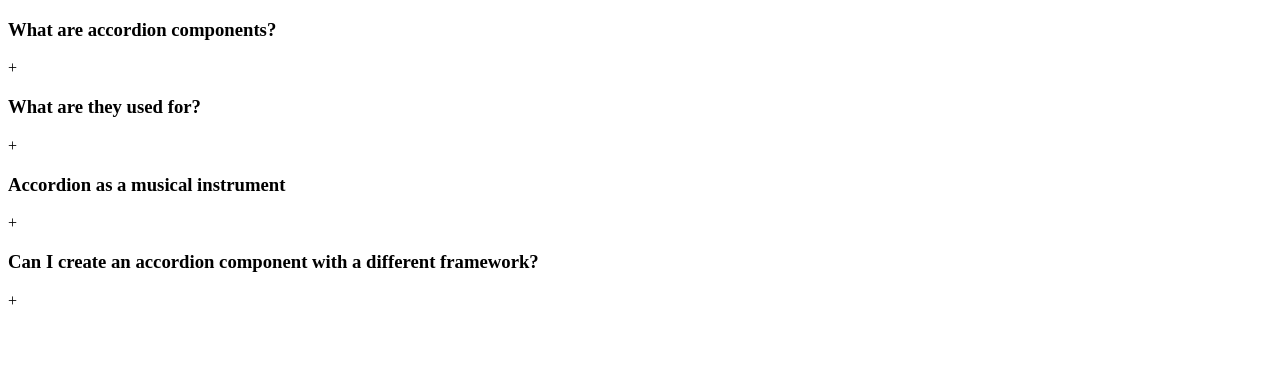
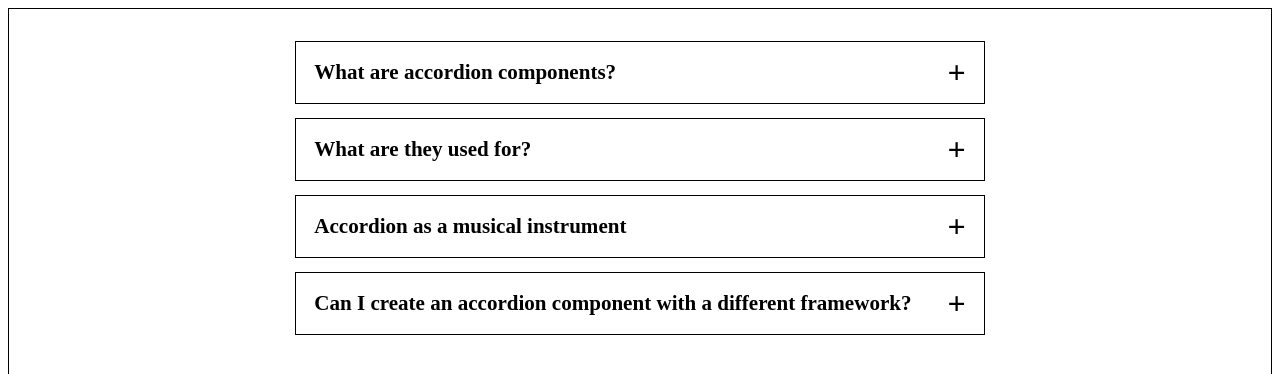
Before and after one commit to Dhruv-Kapoor-1202/ReactProjectsYT, a Preact app: page / in a window 1280 px wide. Shown: the top 374 px of the page. Built offline with nearby package versions, Linux system fonts and the light colour scheme.

Commit message:
Add Styles to Single Select Accordian
Added styles for Single Select Accordian Component.

```diff
--- a/src/components/accordian/index.tsx
+++ b/src/components/accordian/index.tsx
@@ -10,6 +10,7 @@
 
 import { useState } from "preact/hooks";
 import data from "./data";
+import './styles.css'
 
 const Accordian = () => {
 
--- a/src/components/accordian/styles.css
+++ b/src/components/accordian/styles.css
@@ -0,0 +1,44 @@
+.wrapper {
+  display: flex;
+  /* height: 100vh;
+  width: 100vw; */
+  justify-content: center;
+  /* align-items: center; */
+  border: 1px solid black;
+  padding: 2em;
+}
+
+.accordian {
+  /* width: ; */
+  /* border: 1px solid black; */
+  display: flex;
+  flex-direction: column;
+  gap: 0.25em;
+}
+
+.item {
+  /* background: #614101; */
+  margin-bottom: 10px;
+  border: 1px solid black;
+}
+
+.title {
+  padding: 0 1em;
+  display: flex;
+  justify-content: space-between;
+  align-items: center;
+  gap: 2em;
+  cursor: pointer;
+  line-height: 0.9;
+  font-size: 1.125rem;
+}
+
+.content {
+  padding: 0 1em 1em 1em;
+  line-height: 1.5;
+}
+
+.title span {
+  font-weight: 900;
+  font-size: 2rem;
+}
```
